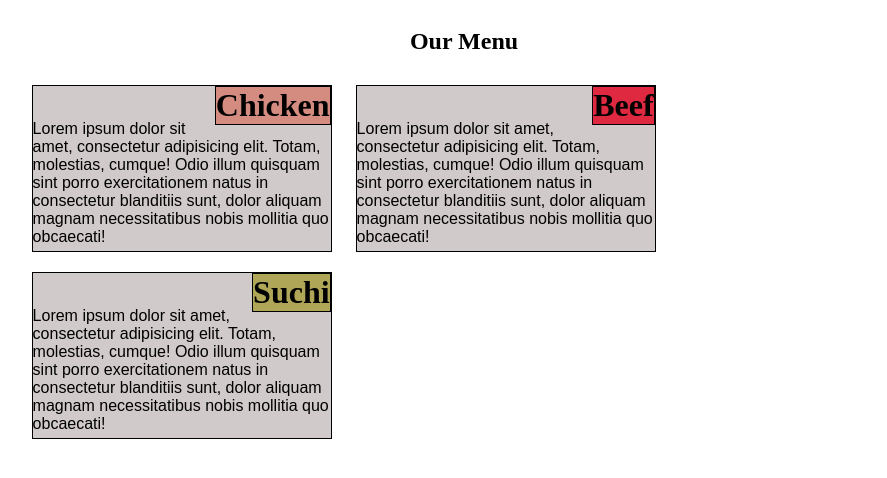
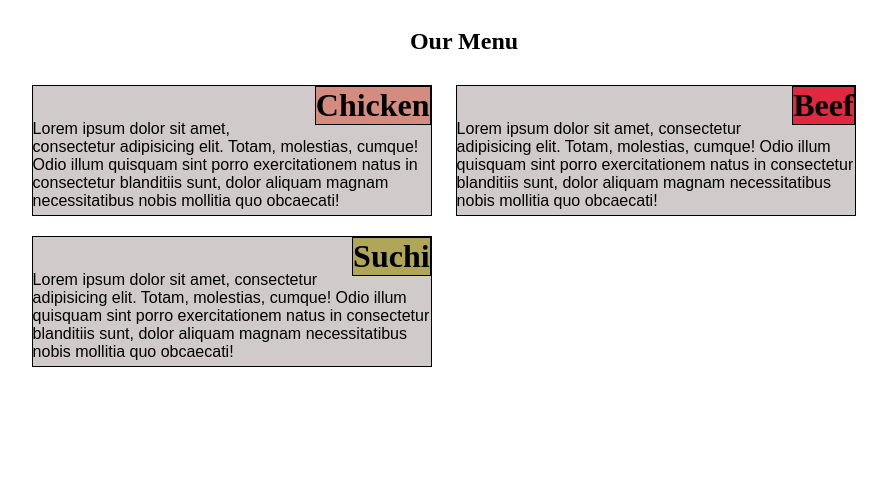
Before and after one commit to JosiasRP18/CouseraWebSemana2, a plain HTML site: page index.html in a window 1280 px wide. Shown: the whole page, without its empty margins (176-1063 px from the left). Drawn offline with Linux system fonts and the light colour scheme.

Commit message:
atualizando

```diff
--- a/style.css
+++ b/style.css
@@ -37,7 +37,7 @@ div {
   border: 1px solid black;
   margin: 10px;
   position: relative;
-  width: 300px;
+  width: 400px;
   padding: 0px;
   box-sizing: border-box;
 
@@ -50,7 +50,7 @@ div {
   border: 1px solid black;
   margin: 10px;
   position: relative;
-  width: 300px;
+  width: 400px;
 
 }
 
@@ -59,7 +59,7 @@ div {
   border: 1px solid black;
   margin: 10px;
   position: relative;
-  width: 300px;
+  width: 400px;
 
 }
 
```
